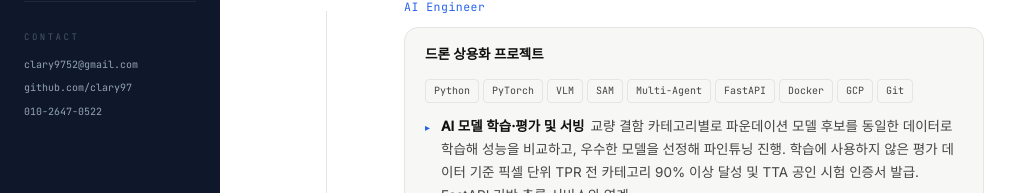
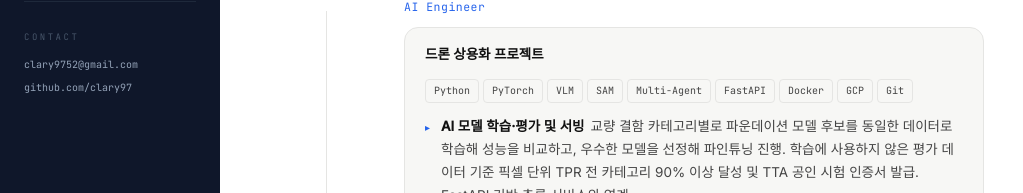
Before and after one commit to clary97/mk_portfolio, a plain HTML site: page experience.html in a window 1280 px wide. Shown: the part 273-466 px from the top of the page, without its empty margins (0-1023 px from the left). Drawn offline with Linux system fonts and the light colour scheme.

Commit message:
Update experience.html

```diff
--- a/experience.html
+++ b/experience.html
@@ -20,7 +20,6 @@
   <div class="side-contact">
     <a href="mailto:clary9752@gmail.com">clary9752@gmail.com</a>
     <a href="https://github.com/clary97" target="_blank">github.com/clary97</a>
-    <span>010-2647-0522</span>
   </div>
   <div class="side-stats">
     <div><div class="side-stat-num">7</div><div class="side-stat-label">PUBLICATIONS</div></div>
```
